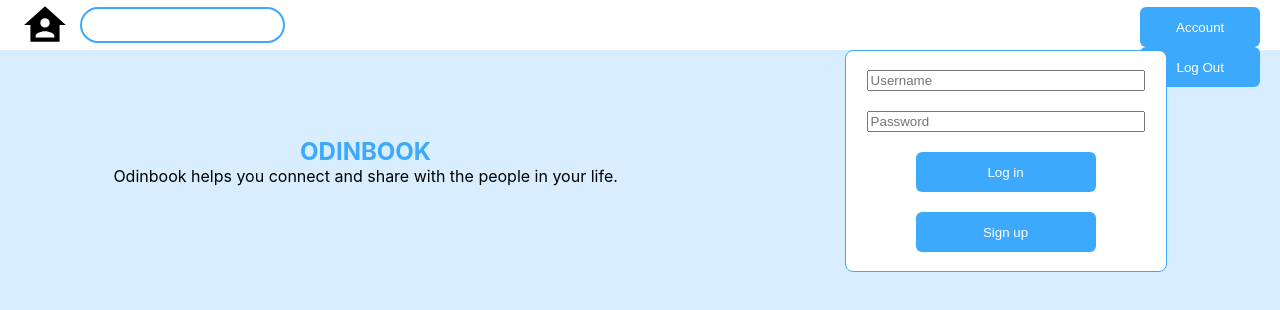
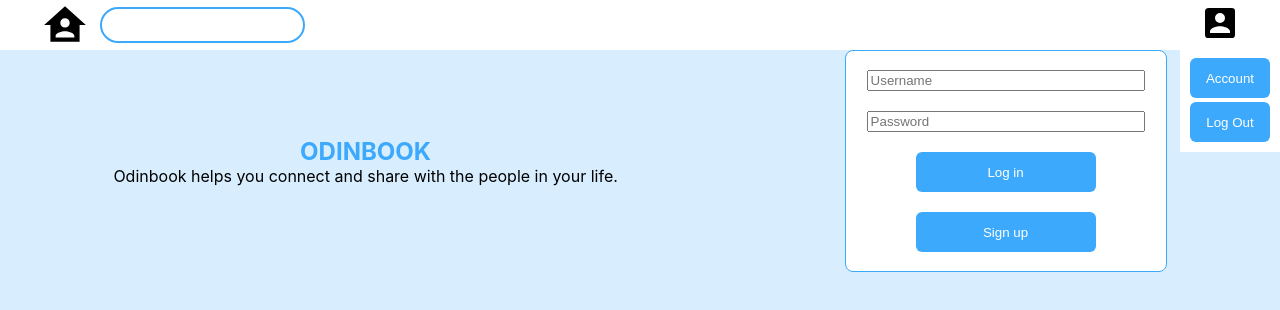
Before and after one commit to Wantonfury/odinbook, a React (Create React App) app in the folder client/: page / in a window 1280 px wide. Both pictures are taken after a click on the element 1240 px from the left and 25 px from the top of the page. Shown: the top 310 px of the page. Built offline with nearby package versions, Linux system fonts and the light colour scheme; no server answers.

Commit message:
Add fade-in animations and nav-account + options

```diff
--- a/client/src/styles/NavBar.css
+++ b/client/src/styles/NavBar.css
@@ -1,9 +1,20 @@
+@keyframes fade-in {
+  0% {
+    opacity: 0;
+    transform: translateX(-10px);
+  }
+  100% {
+    opacity: 1;
+    transform: translateX(0px);
+  }
+}
+
 #navbar {
   display: flex;
   justify-content: space-between;
   align-items: center;
 
-  padding: 0px 20px;
+  padding: 0px 40px;
   box-sizing: border-box;
 
   width: 100%;
@@ -66,7 +77,7 @@
 
   width: 100%;
   height: fit-content;
-  max-height: 500px;
+  max-height: 200px;
   overflow-y: auto;
 
   background-color: var(--card);
@@ -81,3 +92,34 @@
   display: flex;
   align-items: center;
 }
+
+.nav-account {
+  position: relative;
+}
+
+.nav-account-options {
+  display: flex;
+  flex-direction: column;
+
+  position: absolute;
+  top: 45px;
+  left: -50%;
+  gap: 4px;
+
+  padding: 10px;
+  box-sizing: border-box;
+
+  width: 100px;
+  height: fit-content;
+
+  background-color: var(--card);
+
+  animation-name: fade-in;
+  animation-duration: 200ms;
+
+  -webkit-animation-name: fade-in;
+  -webkit-animation-duration: 200ms;
+
+  -moz-animation-name: fade-in;
+  -moz-animation-duration: 200ms;
+}
```
